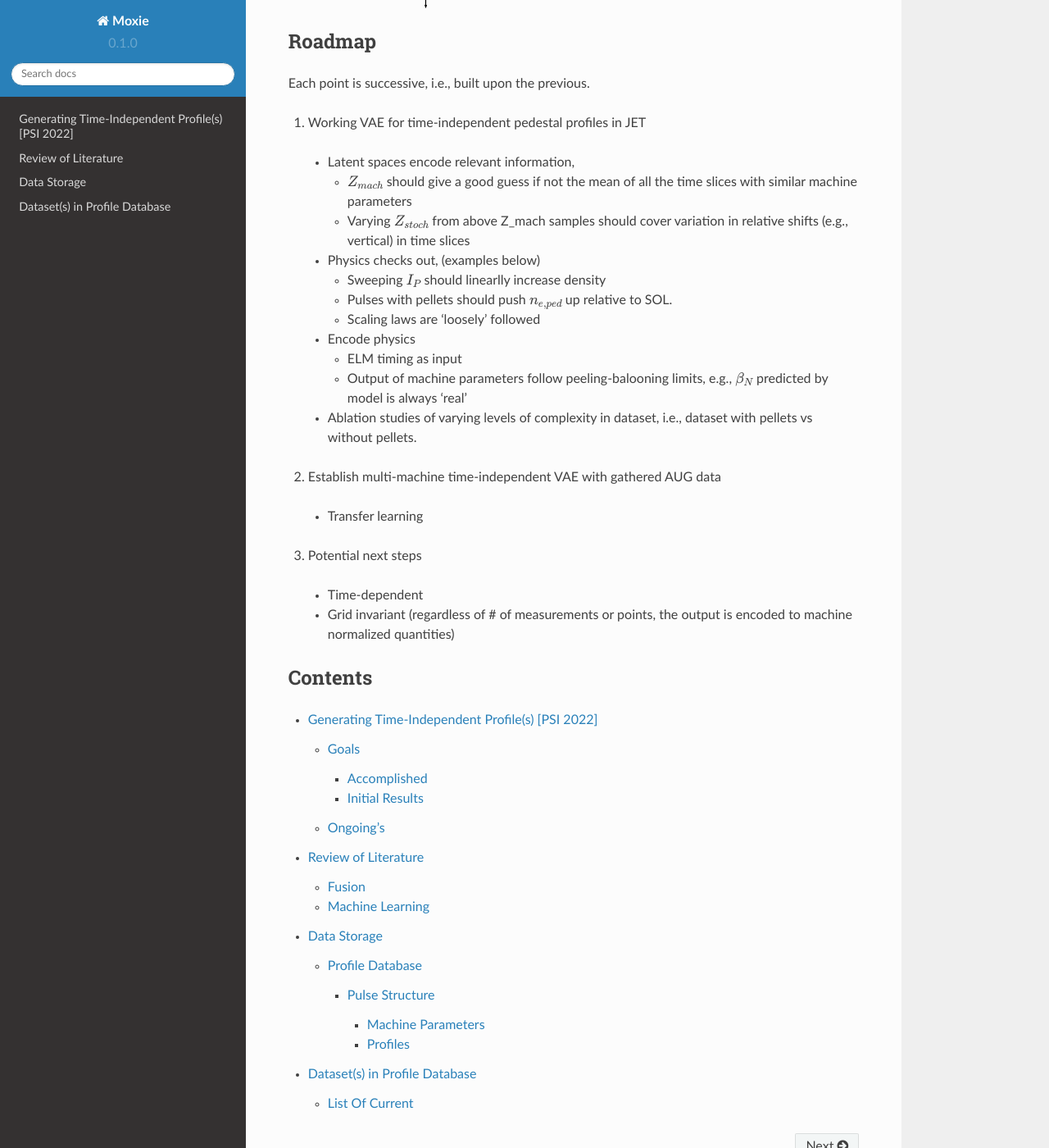
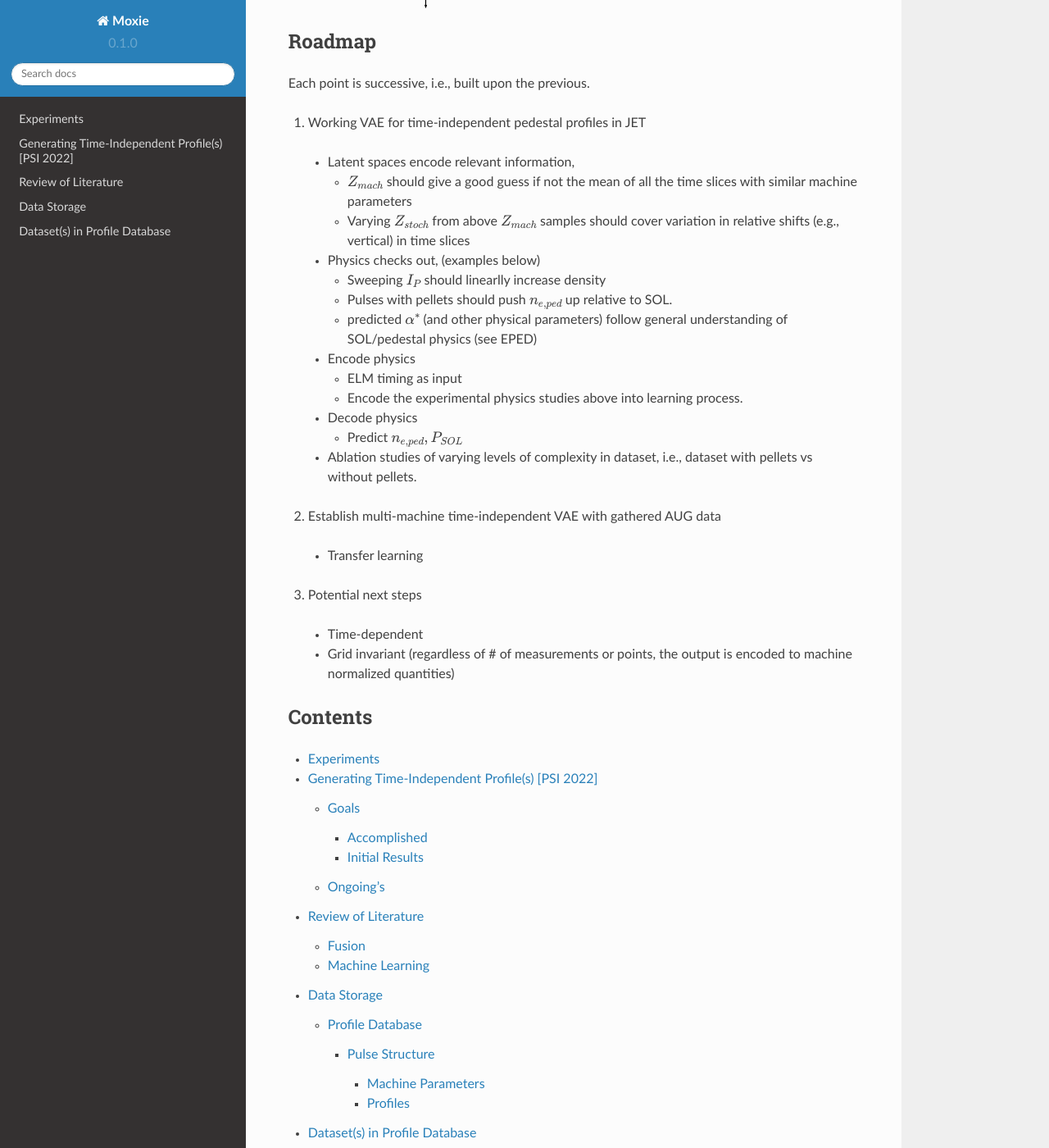
Before and after one commit to fusionby2030/moxie, a Sphinx documentation site: the page built from docs/source/index.rst, in a window 1280 px wide and 1400 px high, scrolled down 731 px. Shown: the whole window at 82% size. Built offline with Sphinx 7.4.7 and the Read the Docs theme 2.0.0, drawn with Linux system fonts in a browser that asks for light colours.

Commit message:
:doc update:
	Revise the game plan and add experiment list.
	In the future should add code for experiments.

```diff
--- a/docs/source/index.rst
+++ b/docs/source/index.rst
@@ -28,18 +28,22 @@ Each point is successive, i.e., built upon the previous.
   * Latent spaces encode relevant information,
 
     * :math:`Z_{mach}` should give a good guess if not the mean of all the time slices with similar machine parameters
-    * Varying :math:`Z_{stoch}` from above Z_mach samples should cover variation in relative shifts (e.g., vertical) in time slices
+    * Varying :math:`Z_{stoch}` from above :math:`Z_{mach}` samples should cover variation in relative shifts (e.g., vertical) in time slices
 
   * Physics checks out, (examples below)
 
     * Sweeping :math:`I_P` should linearlly increase density
     * Pulses with pellets should push :math:`n_{e, ped}` up relative to SOL.
-    * Scaling laws are 'loosely' followed
+    * predicted :math:`\alpha^*` (and other physical parameters) follow general understanding of SOL/pedestal physics (see EPED)
 
   * Encode physics
 
     * ELM timing as input
-    * Output of machine parameters follow peeling-balooning limits, e.g., :math:`\beta_N` predicted by model is always 'real'
+    * Encode the experimental physics studies above into learning process.
+
+  * Decode physics
+
+    * Predict :math:`n_{e, ped}, P_{SOL}`
 
   * Ablation studies of varying levels of complexity in dataset, i.e., dataset with pellets vs without pellets.
 
@@ -57,6 +61,7 @@ Contents
 
 .. toctree::
 
+   experiments
    predicting_profiles
    literature_review
    data
```
Also changed, not shown: docs/source/experiments.rst (added, +29 -0 lines).
